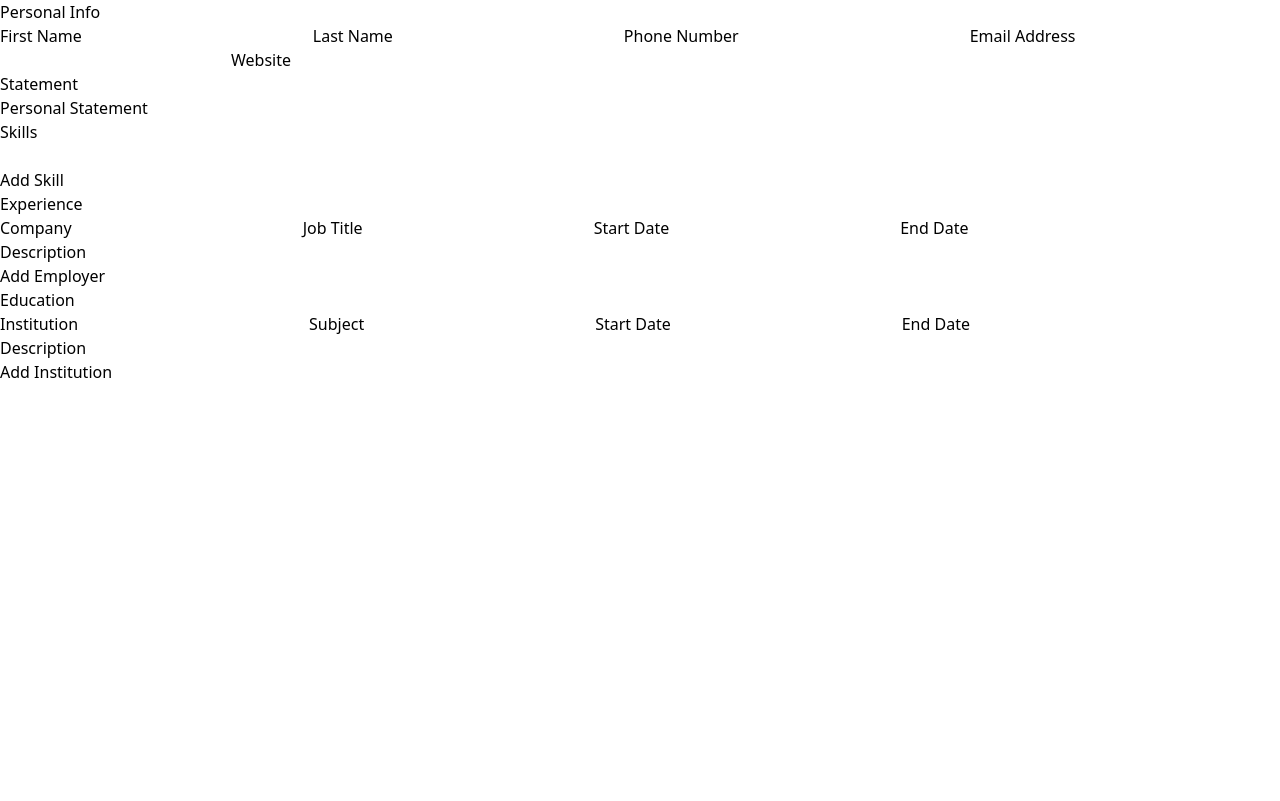
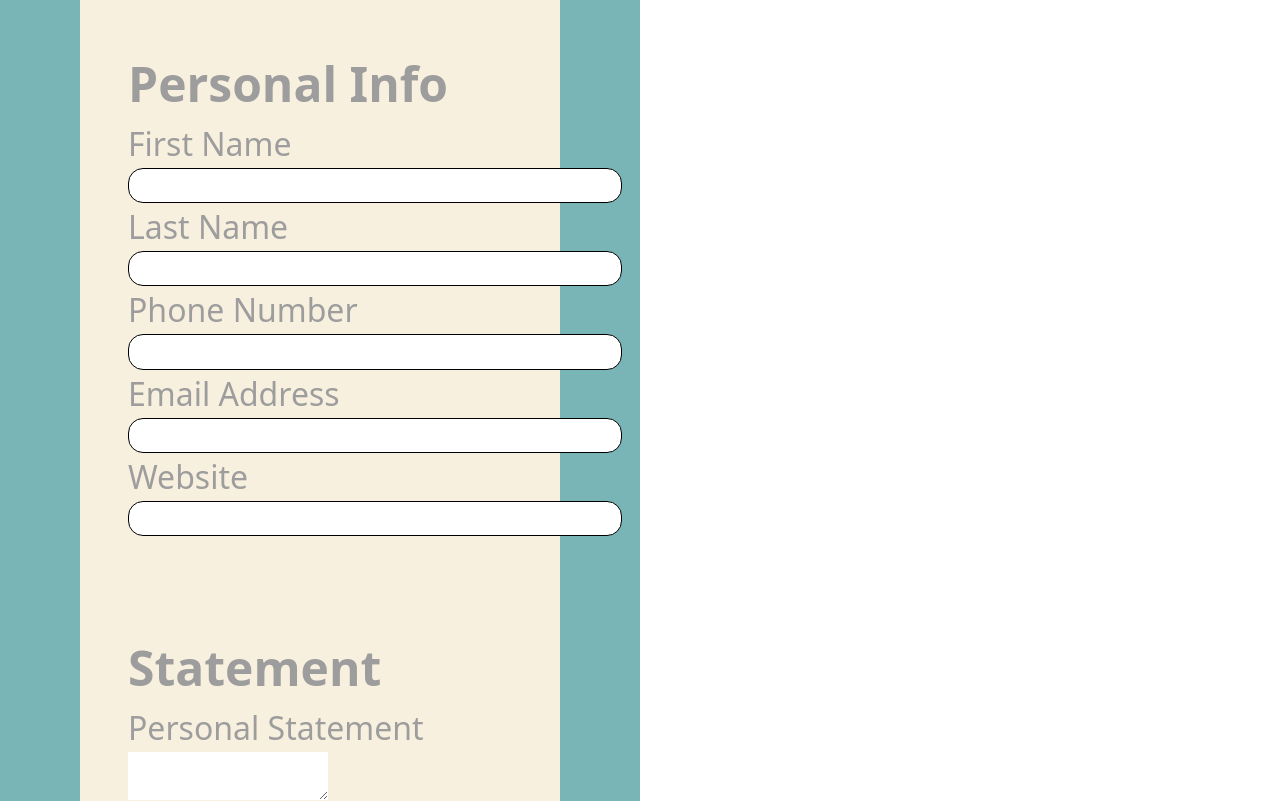
Before and after one commit to Fenroe/CV-Helper, a React (Create React App) app: page / in a window 1280 px wide. Shown: the top 801 px of the page. Built offline with nearby package versions, Linux system fonts and the light colour scheme.

Commit message:
feat: style

```diff
--- a/src/App.js
+++ b/src/App.js
@@ -14,6 +14,7 @@
 
 import React, { Component } from "react";
 import Input from "./components/Input";
+import Preview from "./components/Preview";
 
 class App extends Component {
   constructor(props) {
@@ -129,7 +130,9 @@ class App extends Component {
   render() {
 
     return(
-      <div>
+      <div
+      className = 'app-view'
+      >
         <Input
         personalInfo = {this.state.personalInfo}
         updatePersonalInfo = {this.updatePersonalInfo}
@@ -145,6 +148,14 @@ class App extends Component {
         updateEducation = {this.updateEducation}
         addEducation = {this.addEducation}
         ></Input>
+        <Preview
+        personalInfo = {this.state.personalInfo}
+        statement = {this.state.statement}
+        skills = {this.state.skills}
+        experience = {this.state.experience}
+        education = {this.state.education}
+        >
+        </Preview>
       </div>
     )
   }
--- a/src/components/Education.js
+++ b/src/components/Education.js
@@ -75,7 +75,9 @@ class Education extends Component {
 
   render() {
     return(
-      <div>
+      <div
+      className = 'input-section'
+      >
         <h2>Education</h2>
         <form
         onSubmit = {e => e.preventDefault()}>
--- a/src/components/Experience.js
+++ b/src/components/Experience.js
@@ -74,7 +74,9 @@ class Experience extends Component {
 
   render() {
     return(
-      <div>
+      <div
+      className = 'input-section'
+      >
         <h2>Experience</h2>
         <form
         onSubmit = {e => e.preventDefault()}
--- a/src/components/Input.js
+++ b/src/components/Input.js
@@ -9,85 +9,12 @@ import Education from "./Education";
 class Input extends Component {
   constructor(props) {
     super(props);
-
-    this.toggleSection = this.toggleSection.bind(this);
-    this.assignClassNames = this.assignClassNames.bind(this);
-    this.finishedSection = this.finishedSection.bind(this);
-  }
-
-  sections = [
-    {
-      sectionName: 'Personal Info',
-      key: 0,
-      isVisible: true,
-      className: 'input-section',
-    },
-    {
-      sectionName: 'Statement',
-      key: 1,
-      isVisible: false,
-      className: 'hidden-section',
-    },
-    {
-      sectionName: 'Skills',
-      key: 2,
-      isVisible: false,
-      className: 'hidden-section',
-    },
-    {
-      sectionName: 'Experience',
-      key: 3,
-      isVisible: false,
-      className: 'hidden-section',
-    },
-    {
-      sectionName: 'Education',
-      key: 4,
-      isVisible: false,
-      className: 'hidden-section',
-    },
-  ]
-
-  toggleSection(key) {
-    const sections = this.sections.map(section => {
-      if (section.key === key) {
-        section.isVisible = !section.isVisible;
-        console.log(section.isVisible);
-      }
-      return section;
-    })
-    this.sections = sections;
-    this.assignClassNames();
-  }
-
-  assignClassNames() {
-    const sections = this.sections.map(section => {
-      if (section.isVisible) {
-        section.className = 'input-section';
-      } else {
-        section.className = 'hidden-section';
-      }
-      return section;
-    })
-    this.sections = sections;
-  }
-
-  finishedSection(key) {
-    const sections = this.sections.map(section => {
-      if (section.key === key + 1) {
-        section.isVisible = true;
-      } else {
-        section.isVisible = false;
-      }
-      return section;
-    })
-    this.sections = sections;
-    this.assignClassNames();
   }
 
   render() {
     return(
-      <div>
+      <div
+      className = 'input-view'>
         <PersonalInfo
         data ={this.props.personalInfo}
         update = {this.props.updatePersonalInfo}
--- a/src/components/PersonalInfo.js
+++ b/src/components/PersonalInfo.js
@@ -38,8 +38,11 @@ class PersonalInfo extends Component {
 
   render() {
     return(
-      <div>
-        <h2>Personal Info</h2>
+      <div
+      className = 'input-section'
+      >
+        <h2
+        >Personal Info</h2>
         <form
         onSubmit = {e => e.preventDefault()}>
           <label>First Name</label>
--- a/src/components/Preview.js
+++ b/src/components/Preview.js
@@ -0,0 +1,41 @@
+/* eslint-disable no-useless-constructor */
+import React, { Component } from "react";
+
+class Preview extends Component {
+  constructor(props) {
+    super(props);
+  }
+
+  renderName() {
+    return this.props.personalInfo.firstName + ' ' + this.props.personalInfo.lastName
+  }
+
+  renderContactInfo() {
+    return(
+      <div>
+        <span>{this.props.personalInfo.phoneNumber}</span>
+        <span>{this.props.personalInfo.email}</span>
+        <span>{this.props.personalInfo.website}</span>
+      </div>
+    )
+  }
+
+  renderStatement() {
+    return(
+      <div>
+        {this.props.statement}
+      </div>
+    )
+  }
+
+  render() {
+    return(
+      <div>
+        <h1>{this.renderName()}</h1>
+
+      </div>
+    )
+  }
+}
+
+export default Preview;
--- a/src/components/Skills.js
+++ b/src/components/Skills.js
@@ -11,6 +11,7 @@ class Skills extends Component {
       return (
         <div
         key = {item.key}>
+          <label>Skill {this.props.data.indexOf(item)+1}</label>
           <input
           defaultValue = {item.text}
           onChange = {evt => this.editData(item.key, evt.target.value)}
@@ -33,7 +34,9 @@ class Skills extends Component {
 
   render() {
     return(
-      <div>
+      <div
+      className = 'input-section'
+      >
         <h2>Skills</h2>
         <form
         onSubmit = {e => e.preventDefault()}
--- a/src/components/Statement.js
+++ b/src/components/Statement.js
@@ -8,12 +8,14 @@ class Statement extends Component {
 
   render() {
     return(
-      <div>
+      <div
+      className = 'input-section'
+      >
         <h2>Statement</h2>
         <form>
           <label>Personal Statement</label>
-          <input
-          type = 'text'
+          <textarea
+          className = 'input-text-box'
           defaultValue = {this.props.data}
           onChange = {evt => this.props.update(evt.target.value)} />
         </form>
--- a/src/index.css
+++ b/src/index.css
@@ -1,3 +1,55 @@
 @tailwind base;
 @tailwind components;
 @tailwind utilities;
+
+
+.app-view {
+  display: flex;
+}
+
+.input-view {
+  width: 50vw;
+  display: flex;
+  flex-direction: column;
+  background-color: #79B4B7;
+}
+
+.input-section {
+  display: flex;
+  flex-direction: column;
+  justify-content: flex-start;
+  padding: 3rem;
+  background-color: #F8F0DF;
+  margin: 0 5rem;
+}
+
+h2 {
+  font-size: 3rem;
+  font-weight: 600;
+  color: #9D9D9D;
+}
+
+label {
+  display: block;
+  font-size: 2rem;
+  color: #9D9D9D;
+}
+
+input {
+  outline: none;
+  display: block;
+  border: 1px solid black;
+  border-radius: 15px;
+  font-size: 2rem;
+  height: 2.2rem;
+  padding: 1rem;
+  background-color: FEFBF3;
+}
+
+button {
+  border: 1px solid black;
+  border-radius: 5px;
+  width: 20rem;
+  text-align: center;
+  margin: 1rem auto;
+}
```
